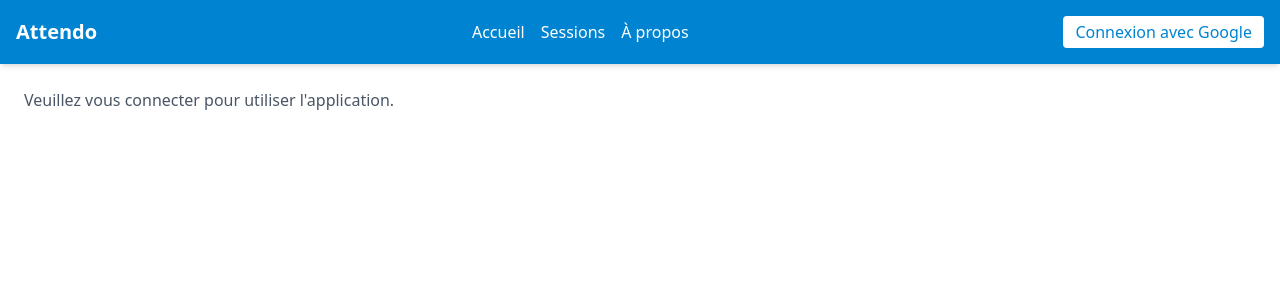
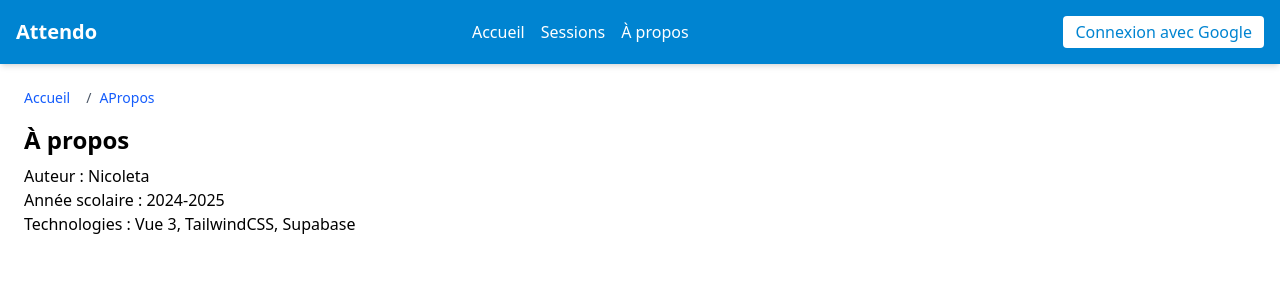
Before and after one commit to 63731-coder/Attendo, a Vue app in the folder attendo-g63731/: page /apropos in a window 1280 px wide. Before the commit this address led to /. Shown: the top 300 px of the page. Built offline with nearby package versions, Linux system fonts and the light colour scheme.

Commit message:
etape 6 - dernière modification

```diff
--- a/attendo-g63731/src/components/BreadcrumbComponent.vue
+++ b/attendo-g63731/src/components/BreadcrumbComponent.vue
@@ -15,7 +15,7 @@
 </template>
 
 <script setup>
-import { useRoute } from 'vue-router'
+import { useRoute } from 'vue-router';
 
 const route = useRoute()
 
@@ -23,6 +23,6 @@ const crumbs = route.matched
   .filter(r => r.path !== '/')
   .map(r => ({
     path: r.path,
-    label: r.name || r.path.replace('/', '')
+    label: r.meta.breadcrumb || r.name || r.path.replace('/', '')
   }))
 </script>
--- a/attendo-g63731/src/router/index.js
+++ b/attendo-g63731/src/router/index.js
@@ -19,7 +19,6 @@ const routes = [
     path: '/apropos',
     name: 'APropos',
     component: AProposView,
-    meta: { requiresAuth: true } //protégé aussi
   }
 ]
 
```
